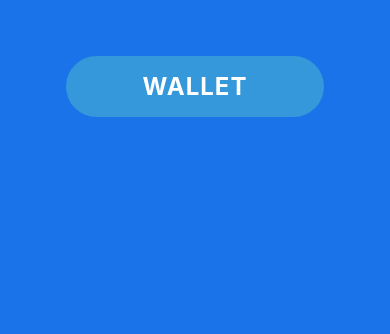
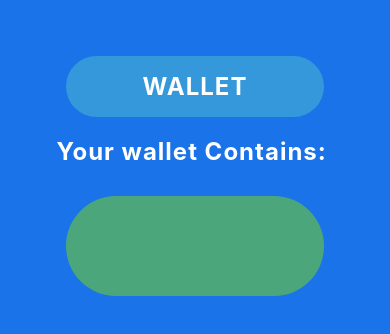
Before and after one commit to KhanMarufHossain/ExpenseTracker, a React Native app: screen / in a window 390 px wide. Shown: the top 334 px of the page. Built offline with nearby package versions, Linux system fonts and the light colour scheme.

Commit message:
Home page to redux

```diff
--- a/Components/MoneyContainer.js
+++ b/Components/MoneyContainer.js
@@ -1,6 +1,6 @@
 import { View, Text, StyleSheet } from "react-native";
 
-export default function MoneyContainer({ money }) {
+export default function MoneyAmount({ money }) {
   return (
     <View style={styles.mainContainer}>
       <Text style={styles.moneyText}>{money}</Text>
@@ -9,12 +9,13 @@ export default function MoneyContainer({ money }) {
 }
 const styles = StyleSheet.create({
   mainContainer: {
-    backgroundColor: "#3498db",
+    backgroundColor: "#4ba77b",
     borderRadius: 50,
     alignItems: "center",
-    marginTop: 40,
+    // marginTop: 40,
     marginHorizontal: 50,
     elevation: 3,
+    height: 100,
   },
 
   moneyText: {
--- a/Screens/Home.js
+++ b/Screens/Home.js
@@ -7,6 +7,7 @@ import {
   useWindowDimensions,
 } from "react-native";
 import Title from "../Components/Title";
+import MoneyAmount from "../Components/MoneyContainer";
 
 export default function Home() {
   const { width, height } = useWindowDimensions();
@@ -16,6 +17,8 @@ export default function Home() {
       <StatusBar backgroundColor="#1a73e8" barStyle="light-content" />
       <View style={styles.mainContainer}>
         <Title />
+        <Text style= {styles.yourwallettext}>Your wallet Contains: </Text>
+        <MoneyAmount />
       </View>
     </SafeAreaView>
   );
@@ -31,4 +34,13 @@ const styles = StyleSheet.create({
     backgroundColor: "#1a73e8",
     padding: 16,
   },
+  yourwallettext: {
+    fontSize: 24,
+    fontWeight: "bold",
+    color: "#fff",
+    letterSpacing: 1,
+    marginTop: 20,
+    marginVertical: 30,
+    textAlign: "center",
+  }
 });
```
